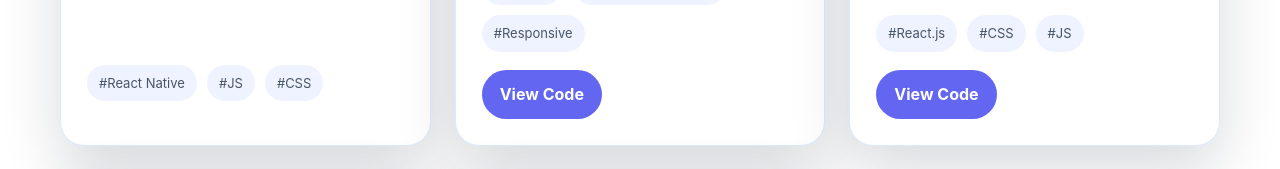
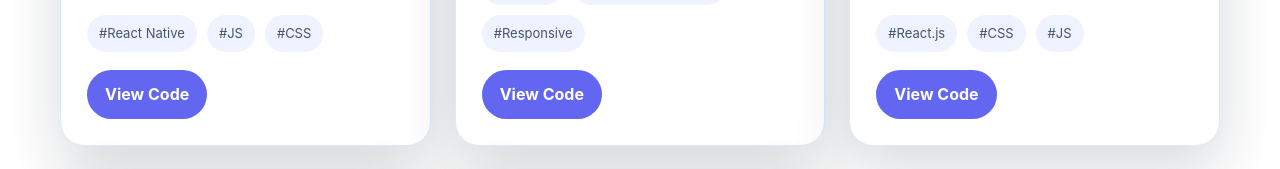
Before and after one commit to Shanmugasrivyshnav/Shanmuga-sri-vyshnav-Portfolio, a React (Create React App) app: page /projects in a window 1280 px wide. Shown: the part 610-779 px from the top of the page. Built offline with nearby package versions, Linux system fonts and the light colour scheme.

Commit message:
Fix Vercel SPA deployment and project link

```diff
--- a/src/App.js
+++ b/src/App.js
@@ -1,10 +1,5 @@
 import { useState } from "react";
-import {
-  BrowserRouter as Router,
-  Routes,
-  Route,
-  Navigate,
-} from "react-router-dom";
+import { BrowserRouter as Router, Routes, Route } from "react-router-dom";
 import { ThemeProvider } from "styled-components";
 import NavBar from "./Components/Header/navBar.js";
 import Home from "./Components/Home/home.js";
@@ -74,7 +69,6 @@ const App = () => {
           <Route path="/projects" element={<Projects />} />
           <Route path="/contact" element={<Contacts />} />
           <Route path="/resume" element={<Resume />} />
-          <Route path="*" element={<Navigate to="/" replace />} />
           <Route path="/privacy-policy" element={<PrivacyPolicy />} />
           <Route
             path="/terms-and-conditions"
--- a/src/Components/Projects/project.js
+++ b/src/Components/Projects/project.js
@@ -35,7 +35,7 @@ const defaultProjectList = [
     description:
       "Track expenses and spending with incoming and outgoing messages once you receive and get.",
     tags: ["React Native", "JS", "CSS"],
-    github: "",
+    github: "https://github.com/Shanmugasrivyshnav/Daily-Expensive-Tracker",
   },
   {
     title: "Portfolio Website",
```
Also changed, not shown: vercel.json (added).
